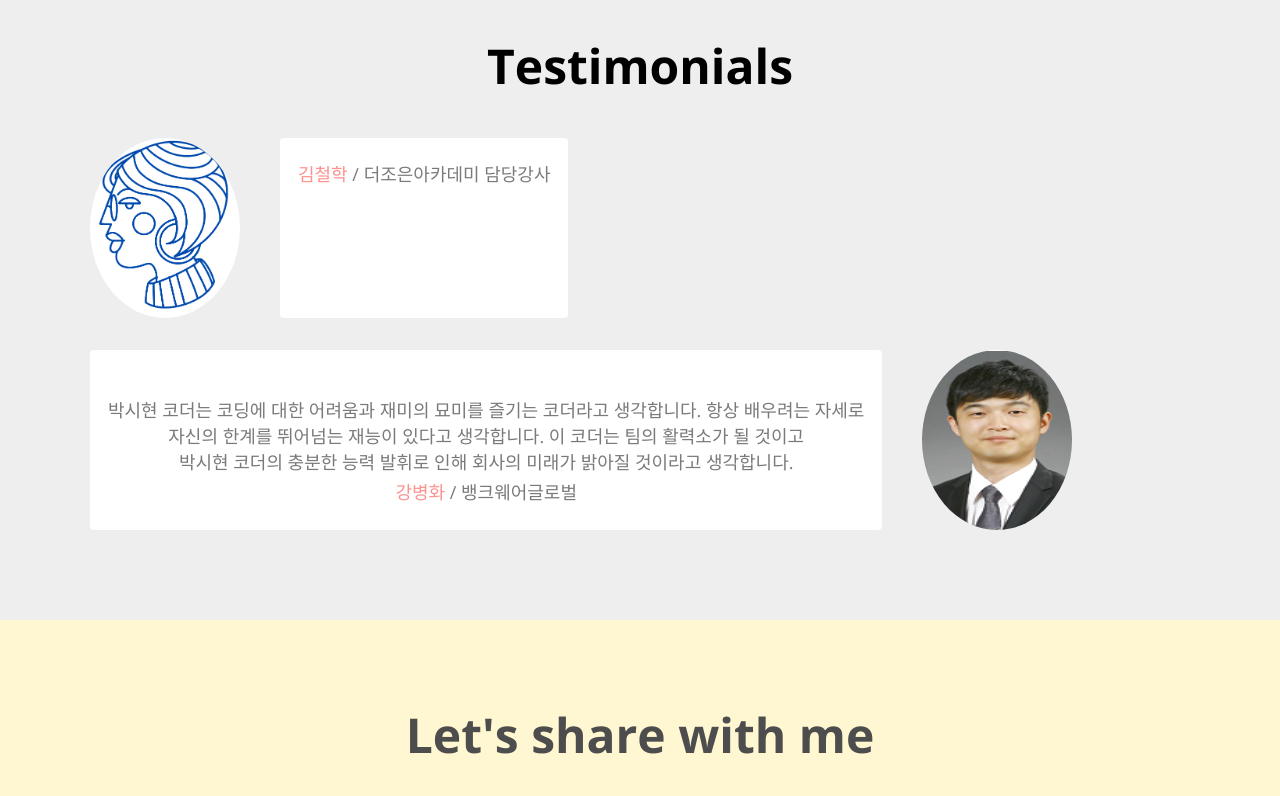
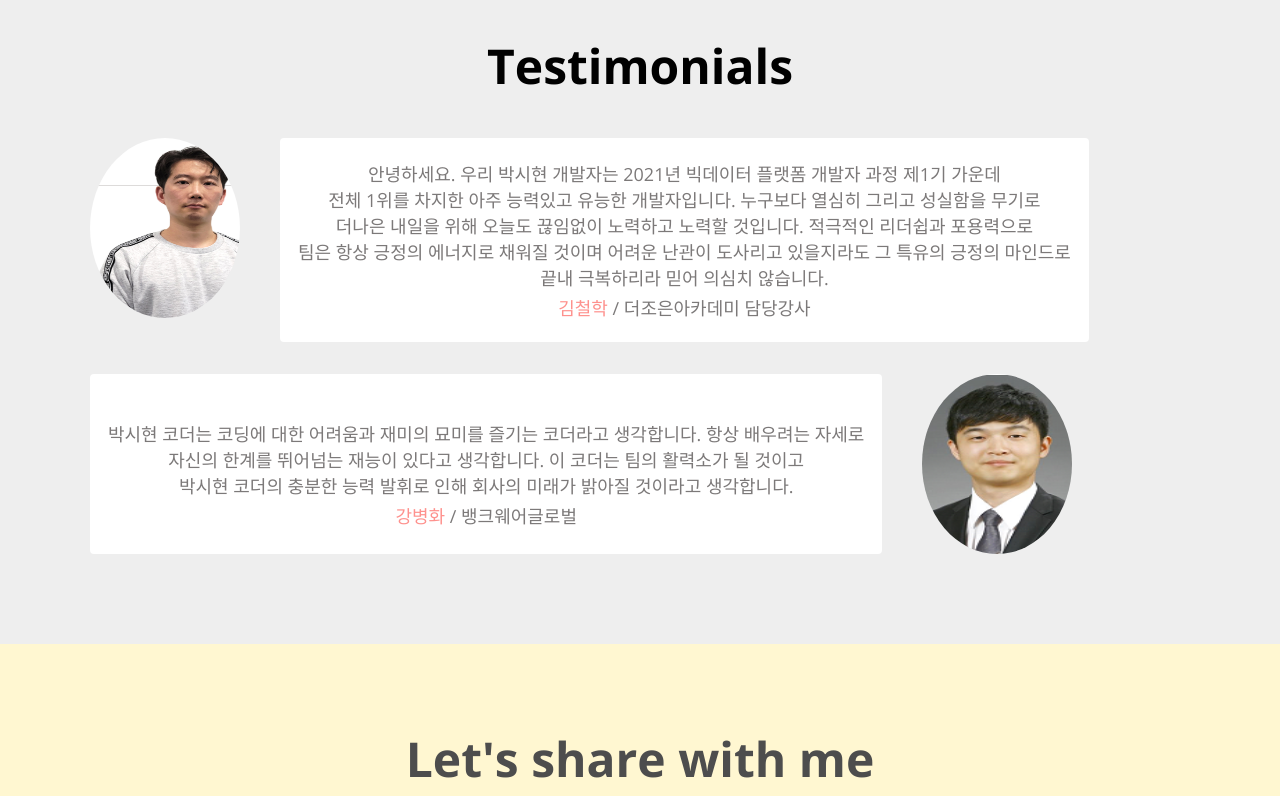
Before and after one commit to SihyunPark01/Portfolio, a plain HTML site: page index.html in a window 1280 px wide. Shown: the part 3120-3916 px from the top of the page. Drawn offline with nearby package versions, Linux system fonts and the light colour scheme.

Commit message:
completed

```diff
--- a/index.html
+++ b/index.html
@@ -314,12 +314,16 @@
         <div class="testimonials">
             <div class="testimonial">
                 <img
-                src="./images/testimonial/로고1.png"
+                src="./images/testimonial/kch.png"
                 alt="people"
                 class="testimonial__avatar"
                 />
                 <div class="testimonial__speech-bubble">
-                    <p>
+                    <p> 안녕하세요. 우리 박시현 개발자는 2021년 빅데이터 플랫폼 개발자 과정 제1기 가운데 </br>
+                        전체 1위를 차지한 아주 능력있고 유능한 개발자입니다. 누구보다 열심히 그리고 성실함을 무기로 </br>
+                        더나은 내일을 위해 오늘도 끊임없이 노력하고 노력할 것입니다. 적극적인 리더쉽과 포용력으로 </br>
+                        팀은 항상 긍정의 에너지로 채워질 것이며 어려운 난관이 도사리고 있을지라도 그 특유의 긍정의 마인드로 </br>
+                        끝내 극복하리라 믿어 의심치 않습니다.
                     </p>
                     <p class="name"><a href="">김철학</a> / 더조은아카데미 담당강사</p>
                 </div>
```
